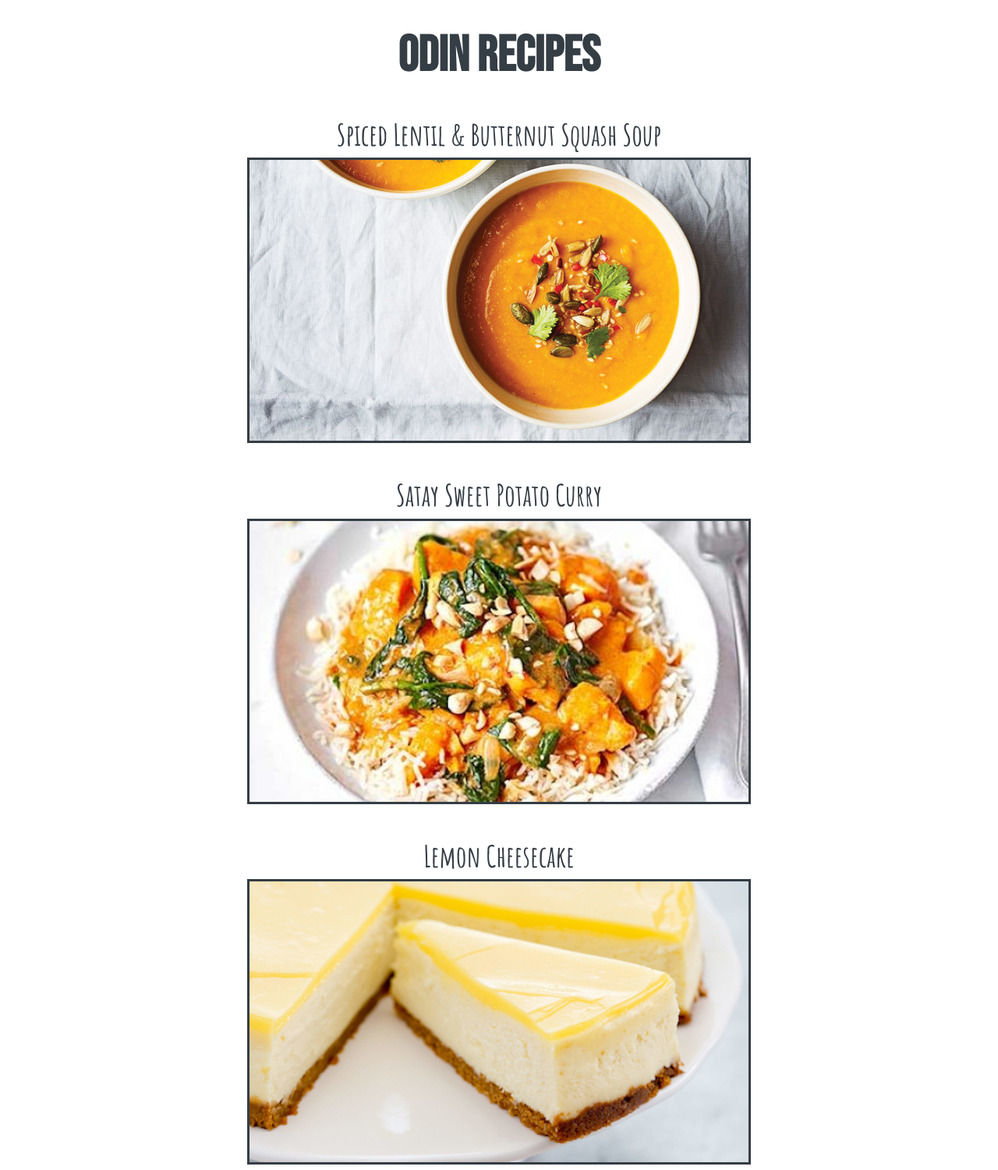
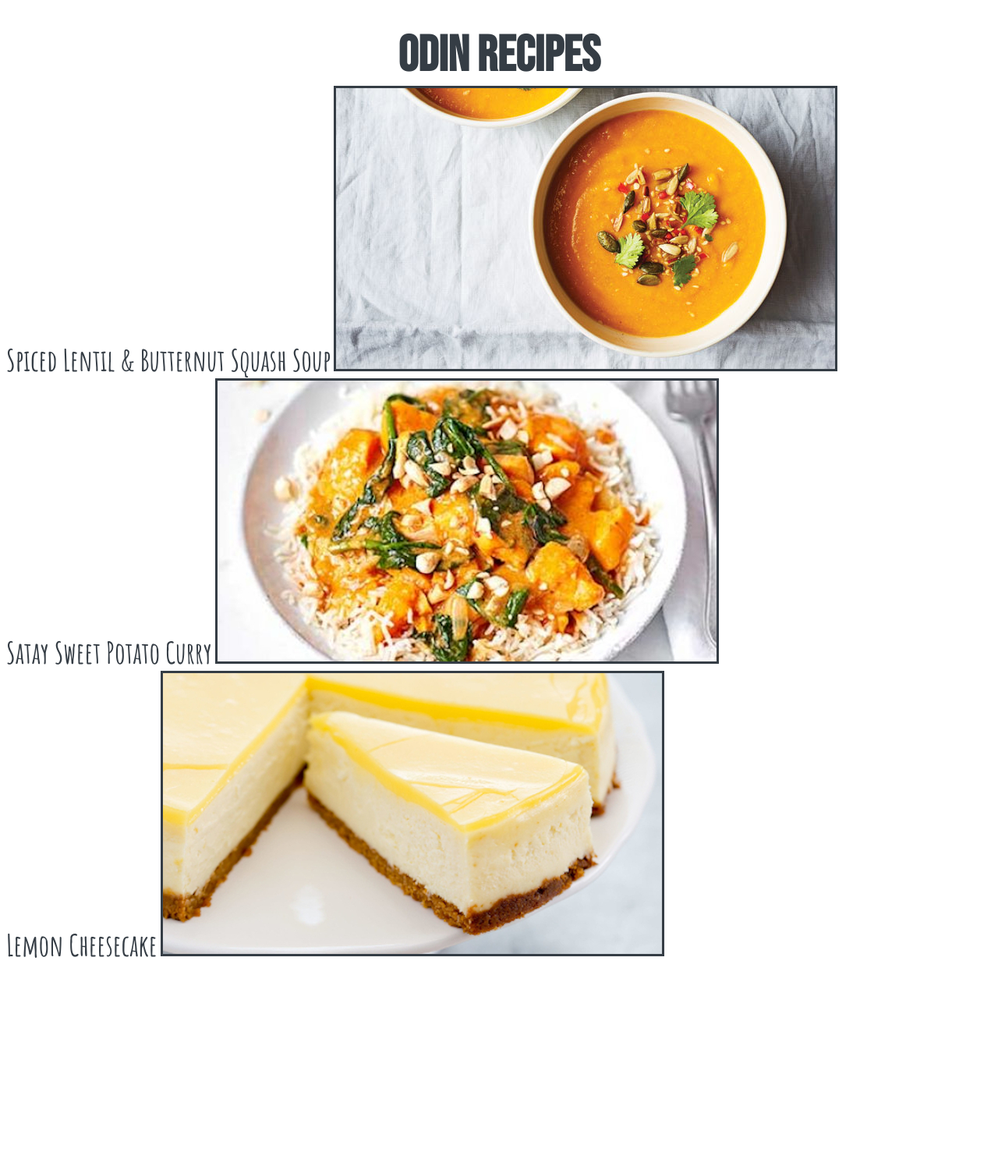
Before and after one commit to p-stevenson/odin-recipes, a plain HTML site: page index.html in a window 1280 px wide. Shown: the whole page at 78% size. After the commit the page ends 1243 px from the top, so only its background shows below. Drawn offline with Linux system fonts and the light colour scheme.

Commit message:
Add new divs with class 'recipe-links'
Using new divs to group recipe links together so I can left align
text links and keep them inline with edge of images.

renamed existing class 'recipe-link' to 'recipe-links-container'.

```diff
--- a/index.html
+++ b/index.html
@@ -13,19 +13,25 @@
 </head>
 <body>
     <h1 class="main-title"><a href="/index.html">Odin Recipes</h1></a>
-    <div class="recipe-link">
+    <div class="recipe-links-container">
+        <div class="recipe-links">
         <a class="txt-link" href="recipes/spiced-lentil-butternut-squash-soup.html">Spiced Lentil & Butternut Squash Soup</a>
         <a class="img-link" href="recipes/spiced-lentil-butternut-squash-soup.html">
             <img src="images/spiced-lentil-butternut-soup.jpg" alt="A photo of spiced lentil butternut squash soup">
         </a>
+        </div>
+        <div class="recipe-links">
         <a class="txt-link" href="recipes/satay-sweet-potato-curry.html">Satay Sweet Potato Curry</a>
         <a class="img-link" href="recipes/satay-sweet-potato-curry.html">
             <img src="images/satay-sweet-potato-curry-resize.jpeg" alt="A photo of satay sweet potato curry">
         </a>
+        </div>
+        <div class="recipe-links">
         <a class="txt-link" href="recipes/lemon-cheesecake.html">Lemon Cheesecake</a>
         <a class="img-link" href="recipes/lemon-cheesecake.html">
             <img src="images/lemon-cheesecake-resize.jpeg" alt="A photo of a a lemon cheesecake">
         </a>
+        </div>
     </div>
 </body>
 </html>
```
